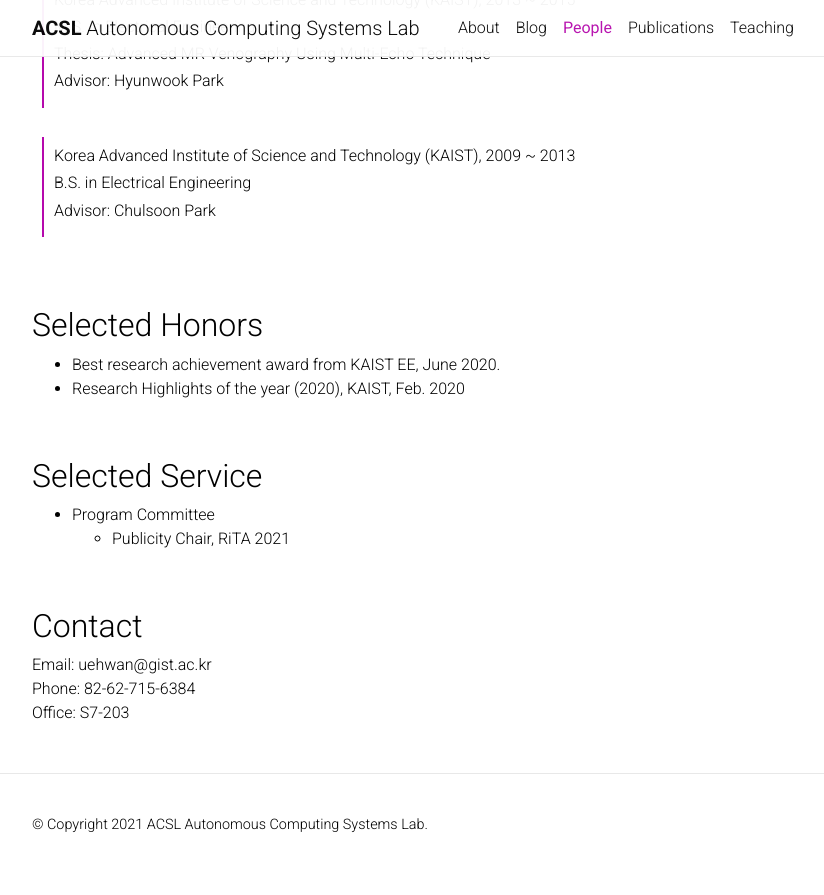
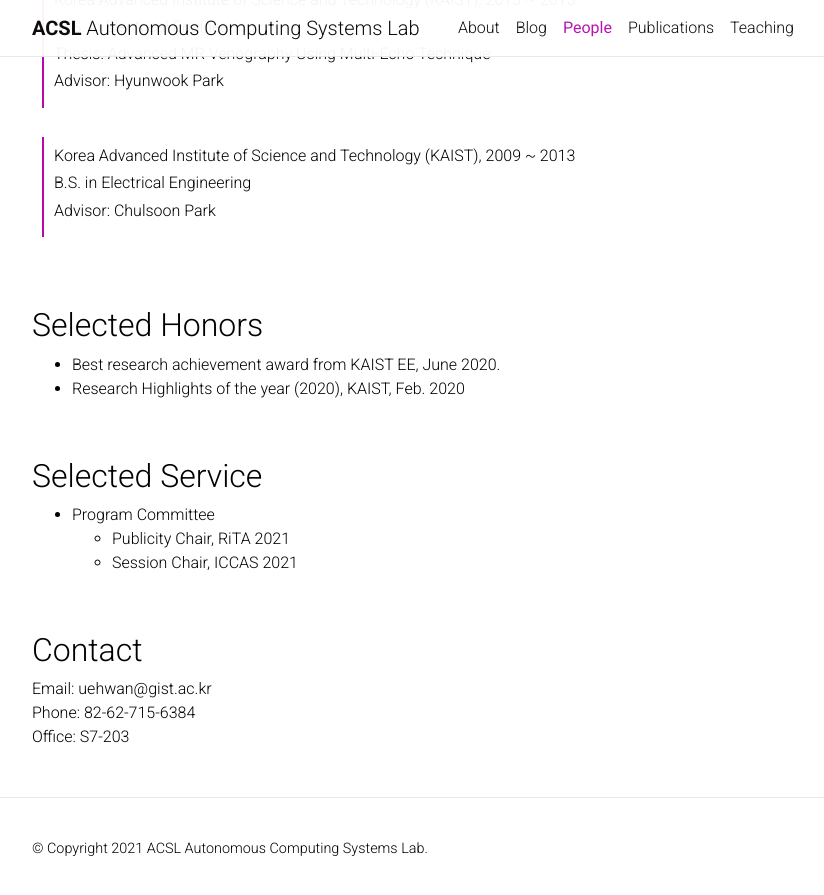
Before and after one commit to Uehwan/Uehwan.github.io, a Jekyll site: the page built from _people/1_professor.markdown, in a window 1280 px wide and 900 px high, scrolled down 516 px. Shown: the top 895 px of the window, without its empty margins (223-1047 px from the left). Built offline with Jekyll 4.4.1, drawn with Linux system fonts in a browser that asks for light colours; nearby versions of some CDN libraries; comment, search, counter and statistics services are not loaded; a style sheet for code colours, icons or effects is not loaded.

Commit message:
Update 1_professor.markdown

```diff
--- a/_people/1_professor.markdown
+++ b/_people/1_professor.markdown
@@ -37,6 +37,7 @@ Assistant Professor <br/>
 ## Selected Service
 - Program Committee
   - Publicity Chair, RiTA 2021
+  - Session Chair, ICCAS 2021
 
 <br/>
 ## Contact
```
